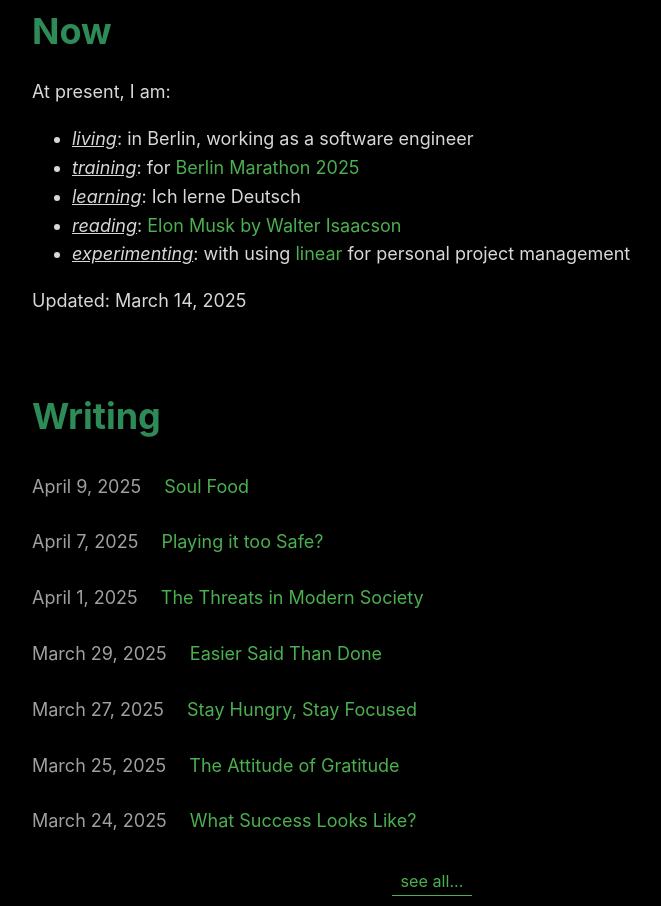
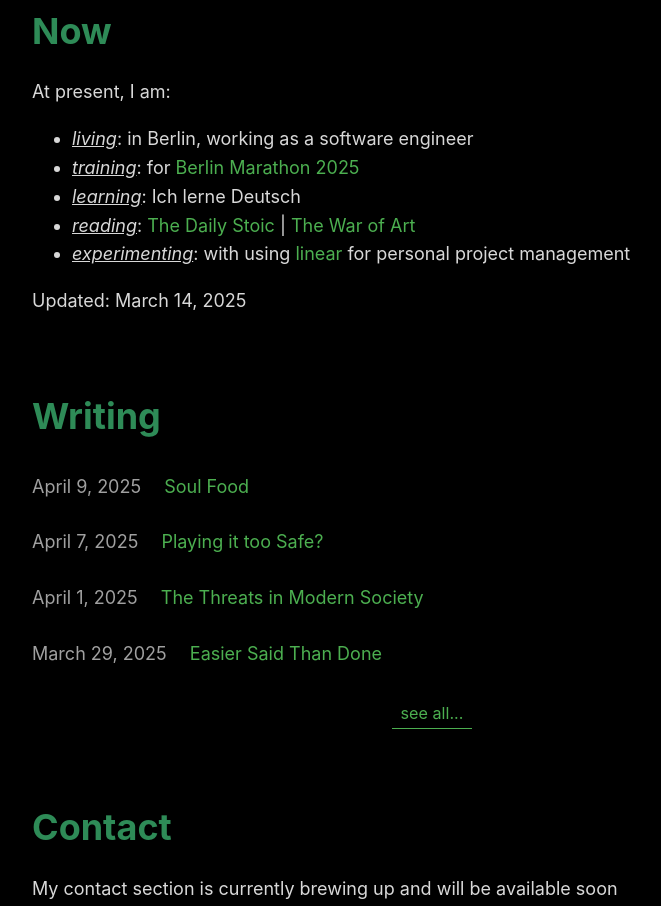
Before and after one commit to anmolarora1/anmo.la, a plain HTML site: page index.html in a window 1280 px wide. Shown: the part 675-1581 px from the top of the page, without its empty margins (208-869 px from the left). Drawn offline with Linux system fonts and the light colour scheme.

Commit message:
update NOW

```diff
--- a/index.html
+++ b/index.html
@@ -33,7 +33,7 @@
             <h2>Now</h2>
             <p>At present, I am:</p>
 <ul>
-<p><li><em style="text-decoration: underline;">living</em>: in Berlin, working as a software engineer</li> <li><em style="text-decoration: underline;">training</em>: for <a href="https://www.bmw-berlin-marathon.com/en/" target="_blank" rel="noopener noreferrer">Berlin Marathon 2025</a></li> <li><em style="text-decoration: underline;">learning</em>: Ich lerne Deutsch</li> <li><em style="text-decoration: underline;">reading</em>: <a href="https://www.goodreads.com/book/show/25541028-elon-musk" target="_blank" rel="noopener noreferrer">Elon Musk by Walter Isaacson</a></li> <li><em style="text-decoration: underline;">experimenting</em>: with using <a href="https://linear.app/" target="_blank" rel="noopener noreferrer">linear</a> for personal project management</li></p>
+<p><li><em style="text-decoration: underline;">living</em>: in Berlin, working as a software engineer</li> <li><em style="text-decoration: underline;">training</em>: for <a href="https://www.bmw-berlin-marathon.com/en/" target="_blank" rel="noopener noreferrer">Berlin Marathon 2025</a></li> <li><em style="text-decoration: underline;">learning</em>: Ich lerne Deutsch</li> <li><em style="text-decoration: underline;">reading</em>: <a href="https://www.goodreads.com/book/show/29093292-the-daily-stoic" target="_blank" rel="noopener noreferrer">The Daily Stoic</a> | <a href="https://www.goodreads.com/book/show/1319.The<em>War</em>of_Art" target="_blank" rel="noopener noreferrer">The War of Art</a></li> <li><em style="text-decoration: underline;">experimenting</em>: with using <a href="https://linear.app/" target="_blank" rel="noopener noreferrer">linear</a> for personal project management</li></p>
 </ul>
 
             <p class="date">Updated: March 14, 2025</p>
@@ -65,24 +65,6 @@
           <time datetime="2025-03-29">March 29, 2025</time>
           <a href="posts/easier-said-than-done.html">Easier Said Than Done</a>
         </li>
-
-
-        <li id="post-stay-hungry-stay-focused">
-          <time datetime="2025-03-27">March 27, 2025</time>
-          <a href="posts/stay-hungry-stay-focused.html">Stay Hungry, Stay Focused</a>
-        </li>
-
-
-        <li id="post-the-attitude-of-gratitude">
-          <time datetime="2025-03-25">March 25, 2025</time>
-          <a href="posts/the-attitude-of-gratitude.html">The Attitude of Gratitude</a>
-        </li>
-
-
-        <li id="post-what-success-looks-like">
-          <time datetime="2025-03-24">March 24, 2025</time>
-          <a href="posts/what-success-looks-like.html">What Success Looks Like?</a>
-        </li>
       <li class="view-all"><a href="posts/index.html">see all...</a></li>
             </ul>
         </section>
```
Also changed, not shown: posts/index.html (+1 -1 lines).
